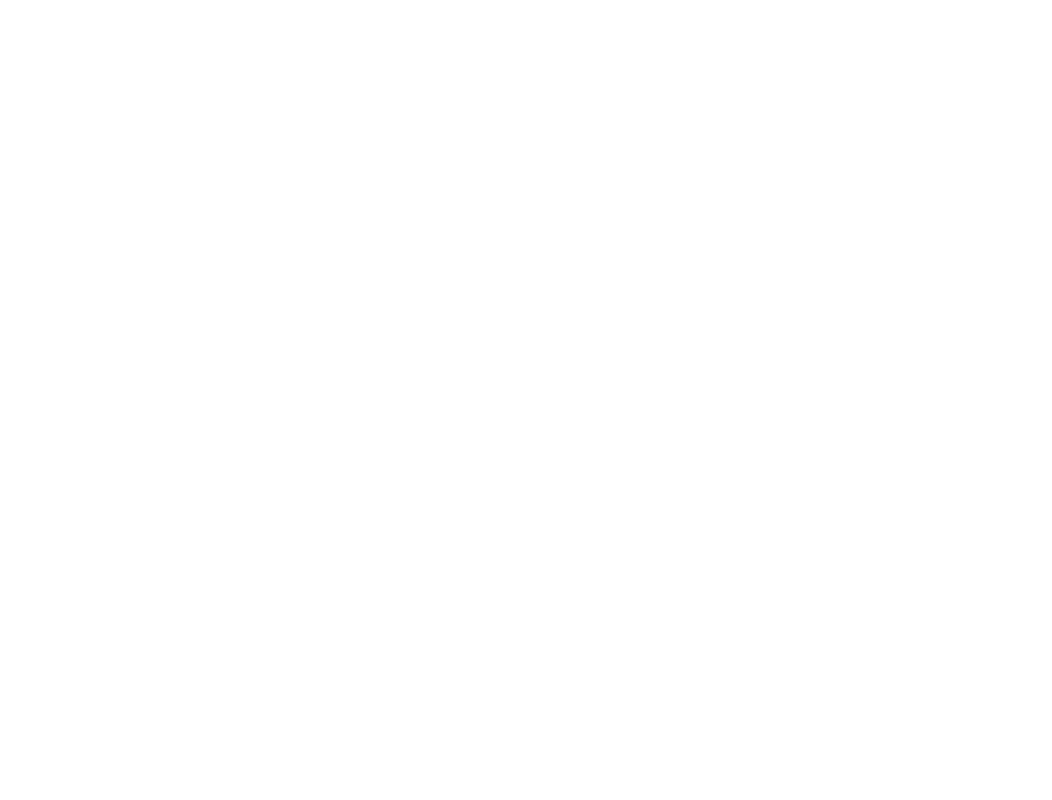
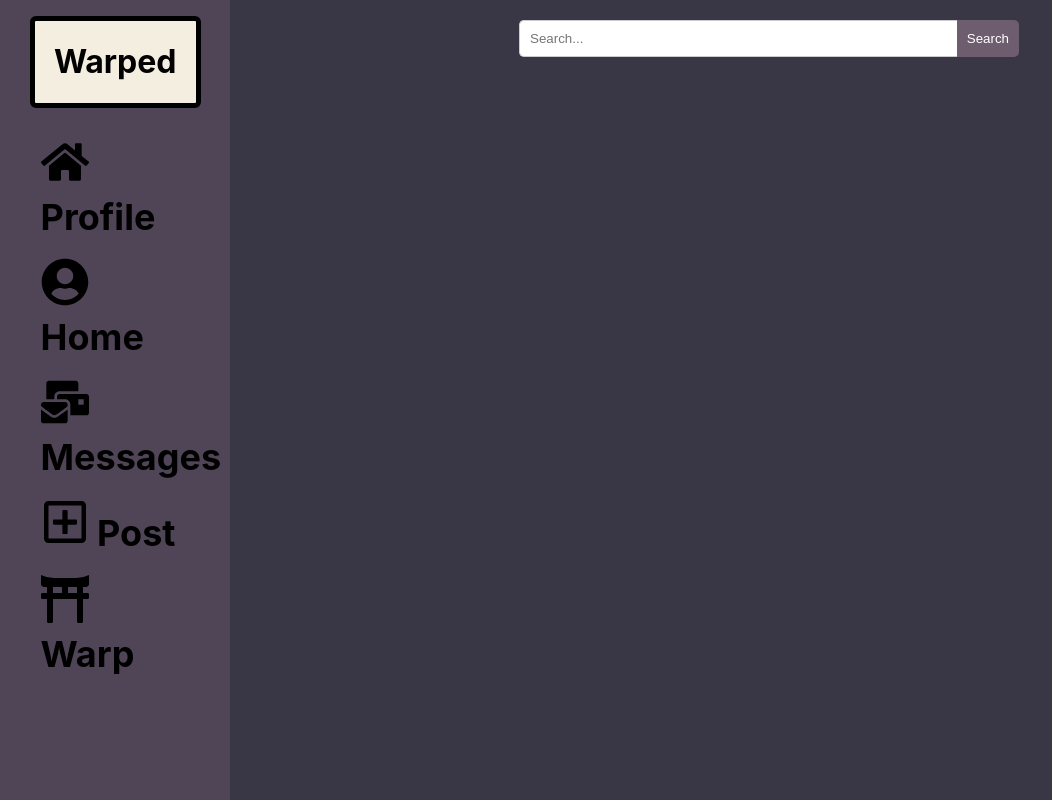
Before and after one commit to StevenWeng60/Warped, a React (Create React App) app: page /messages in a window 1280 px wide. Before the commit this address had no page. Shown: the whole page, without its empty margins (0-1052 px from the left). Built offline with nearby package versions, Linux system fonts and the light colour scheme.

Commit message:
Added messages pages

```diff
--- a/src/App.js
+++ b/src/App.js
@@ -1,6 +1,7 @@
 import './App.css';
 import Home from './pages/home/Home.js';
 import Profile from './pages/profile/Profile.js';
+import Messages from './pages/messages/Messages.js';
 import { Route, Routes } from "react-router-dom"
 
 function App() {
@@ -9,6 +10,7 @@
       <Routes>
         <Route path="" element={<Home />}/>
         <Route path="/profile" element={<Profile />}/>
+        <Route path="/messages" element={<Messages />}/>
       </Routes>
     </>
   );
--- a/src/components/sidebar/Sidebar.js
+++ b/src/components/sidebar/Sidebar.js
@@ -27,10 +27,12 @@
           </Link>
         </li>
         <li>
-          <div>
-            <FaMailBulk style={{fontSize: '2em'}}/>
-            <h2 className="lih2">  Messages</h2>
-          </div>
+          <Link to="/messages" className="link">
+            <div>
+              <FaMailBulk style={{fontSize: '2em'}}/>
+              <h2 className="lih2">  Messages</h2>
+            </div>
+          </Link>
         </li>
         <li>
           <div>
--- /dev/null
+++ b/src/pages/messages/Messages.js
@@ -0,0 +1,21 @@
+import '../../App.css';
+import './Messages.css'
+import Sidebar from '../../components/sidebar/Sidebar.js';
+import Searchbar from '../../components/searchbar/Searchbar.js';
+
+function Messages() {
+  return (
+  <div className="App">
+    <div className="Body">
+      <div className="sidebar">
+        <Sidebar/>
+      </div>
+      <div className="searchbar">
+        <Searchbar/>
+      </div>
+    </div>
+  </div>
+  );
+}
+
+export default Messages;
```
Also changed, not shown: src/pages/messages/Messages.css (added).
